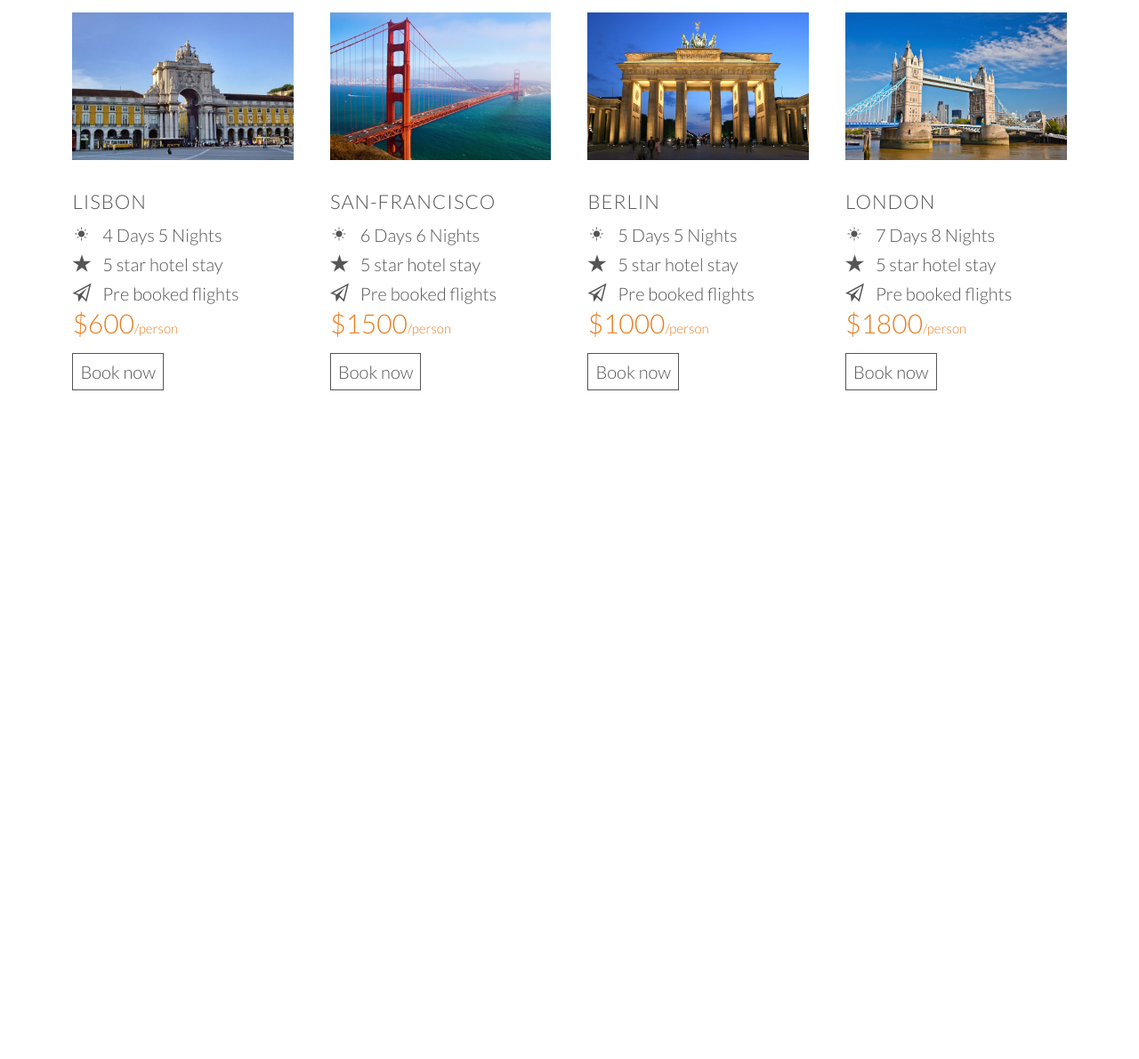
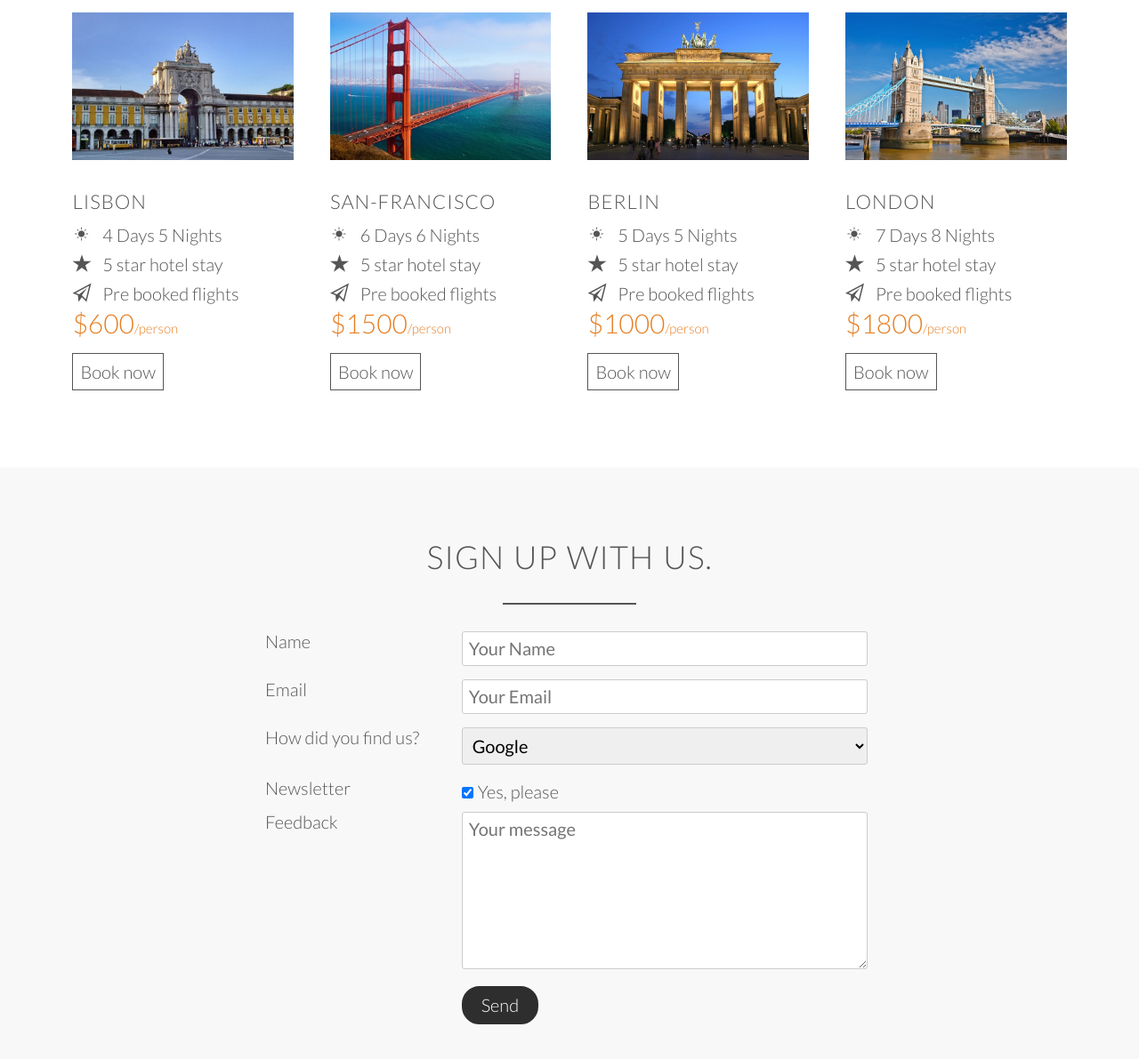
Before and after one commit to namanjo/FolkExplore, a plain HTML site: page index.html in a window 1280 px wide. Shown: the part 4107-5298 px from the top of the page at 89% size. Before the commit the page ends 4633 px from the top, so only its background shows below. Drawn offline with nearby package versions, Linux system fonts and the light colour scheme; files whose address does not match are found by name.

Commit message:
Created sign up with us section.

```diff
--- a/index.html
+++ b/index.html
@@ -293,5 +293,74 @@
      </div>
    </section>
 
+   <section class="section-form">
+     <div class="container">
+       <h2>Sign up with us.</h2>
+     </div>
+     <div class="container">
+       <form class="contact-form" action="#" method="post">
+         <div class="row">
+           <div class="col-sm-4">
+             <label for="name">Name</label>
+           </div>
+           <div class="col-sm-8">
+             <input type="text" name="name" id = 'name' placeholder="Your Name" required>
+           </div>
+         </div>
+
+         <div class="row">
+           <div class="col-sm-4">
+             <label for="email">Email</label>
+           </div>
+           <div class="col-sm-8">
+             <input type="email" name="email" id = 'email' placeholder="Your Email" required>
+           </div>
+          </div>
+
+          <div class="row">
+           <div class="col-sm-4">
+             <label for="boxes">How did you find us?</label>
+           </div>
+           <div class="col-sm-8">
+             <select id="boxes" name="find-us">
+               <option value="friends">Friends</option>
+               <option value="goog" selected>Google</option>
+               <option value="ad">Advertisement</option>
+               <option value="othere">Othere</option>
+             </select>
+           </div>
+         </div>
+
+         <div class="row">
+           <div class="col-sm-4">
+             <label>Newsletter</label>
+           </div>
+           <div class="col-sm-8">
+             <input type="checkbox" name="Newsletter" checked>Yes, please
+           </div>
+          </div>
+
+          <div class="row">
+            <div class="col-sm-4">
+              <label>Feedback</label>
+            </div>
+            <div class="col-sm-8">
+              <textarea rows="7" name="message" id='message' placeholder="Your message"></textarea>
+            </div>
+           </div>
+
+           <div class="row">
+             <div class="col-sm-4">
+               <label>&nbsp</label>
+             </div>
+             <div class="col-sm-8">
+               <input type="submit" value="Send">
+             </div>
+            </div>
+       </form>
+     </div>
+
+   </section>
+
   </body>
 </html>
--- a/resources/css/style.css
+++ b/resources/css/style.css
@@ -468,16 +468,62 @@ cite img{
 }
 
 .reservation-btn:link,
-.reservation-btn:visited{
+.reservation-btn:visited
+{
   text-decoration: none;
   color: #555;
   border: 1px solid #555;
   padding: 8px;
   transition: all .4s;
+  background-color: #fff;
 }
 
 .reservation-btn:hover,
-.reservation-btn:active{
+.reservation-btn:active,
+{
   background-color: #555;
   color: #fff;
 }
+
+/*--------------------------*/
+/*Active Tours*/
+/*--------------------------*/
+.section-form{
+  background-color: #f8f8f8;
+}
+
+.contact-form{
+  width: 60%;
+  margin: 0 auto;
+}
+
+input[type=text],
+input[type=email],
+select,
+textarea{
+  width: 100%;
+  padding: 7px;
+  border-radius: 3px;
+  border: 1px solid #ccc;
+  margin-bottom: 15px;
+}
+
+input[type=submit],
+input[type=submit]{
+  display: block;
+  background-color: #2e2e2e;
+  padding: 8px 20px;
+  color: #fff;
+  border: 2px solid #2e2e2e;
+  border-radius: 20px;
+  font-weight: 300;
+}
+
+input[type=submit]:hover,
+input[type=submit]:active{
+  background-color: #262626;
+}
+
+input[type=checkbox]{
+  margin: 10px 5px 15px 0;
+}
```
